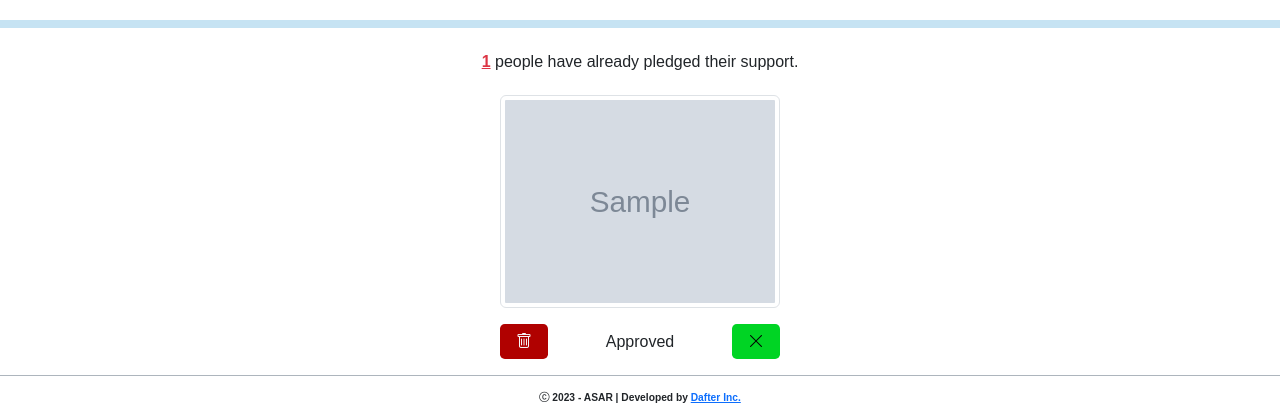
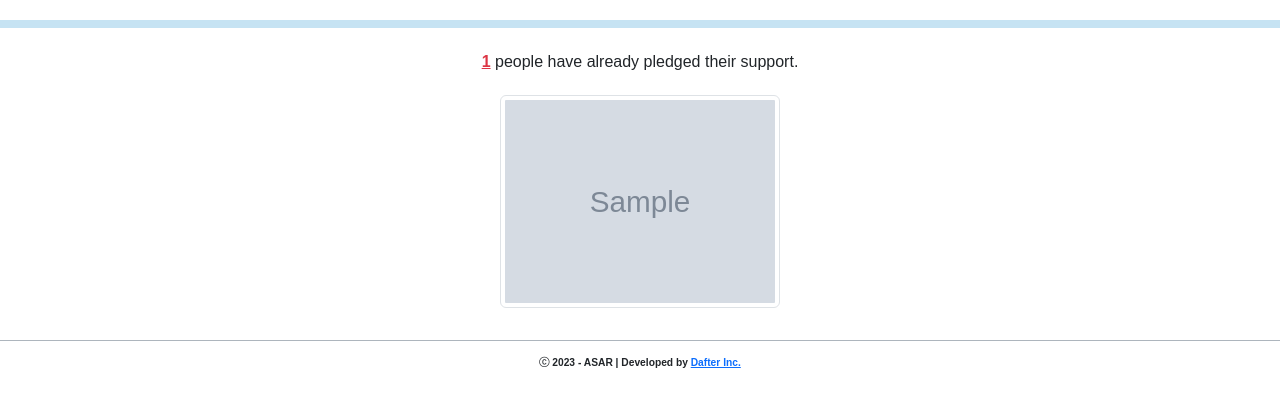
Before and after one commit to LoisaKitakaya/asar, a Flask app: template templates/index.html in a window 1280 px wide. Shown: the part 804-1224 px from the top of the page. After the commit the page ends 1172 px from the top, so only its background shows below. Run offline with Flask 3, Linux system fonts and the light colour scheme; a user stored in the database is signed in; tables that the repository leaves empty hold one stand-in row (values such as "Sample post"); the template is opened without the code that fills it: values that come from a table or form of the project are taken from there, most other values are stand-ins (such as "Sample title", 1, 10 or a date in 2020); grey boxes marked "Sample" are stand-in pictures.

Commit message:
minor changes

```diff
--- a/templates/index.html
+++ b/templates/index.html
@@ -99,91 +99,11 @@
   people have already pledged their support.
 </p>
 <!--  -->
-{% endif %} {% if images %}
+{% endif %}
+<!--  -->
+{% if images %}
 <!--  -->
 <div class="d-flex justify-content-center align-items-center flex-wrap">
-  {% if current_user.is_authenticated %}
-  <!--  -->
-  {% for image in images %}
-  <!--  -->
-  {% if image.approved %}
-  <div class="mb-3">
-    <img
-      src="{{ image.image_url }}"
-      alt="Image {{ image.id }}"
-      height="350"
-      width="280"
-      class="mx-2 mb-3 img-fluid img-thumbnail rounded"
-      id="display-img"
-    />
-    <div class="img-btn">
-      <form action="/images/delete/{{ image.id }}/" method="POST">
-        <button
-          class="delete-btn"
-          data-bs-toggle="tooltip"
-          data-bs-placement="top"
-          data-bs-title="Delete"
-          type="submit"
-        >
-          <i class="bi bi-trash"></i>
-        </button>
-      </form>
-      <span>Approved</span>
-      <form action="/images/disapprove/{{ image.id }}/" method="POST">
-        <button
-          class="approve-btn"
-          data-bs-toggle="tooltip"
-          data-bs-placement="top"
-          data-bs-title="Disapprove"
-        >
-          <i class="bi bi-x-lg"></i>
-        </button>
-      </form>
-    </div>
-  </div>
-  <!--  -->
-  {% else %}
-  <!--  -->
-  <div class="mb-3">
-    <img
-      src="{{ image.image_url }}"
-      alt="Image {{ image.id }}"
-      height="350"
-      width="280"
-      class="mx-2 mb-3 img-fluid img-thumbnail rounded"
-      id="display-img"
-    />
-    <div class="img-btn">
-      <form action="/images/delete/{{ image.id }}/" method="POST">
-        <button
-          class="delete-btn"
-          data-bs-toggle="tooltip"
-          data-bs-placement="top"
-          data-bs-title="Delete"
-          type="submit"
-        >
-          <i class="bi bi-trash"></i>
-        </button>
-      </form>
-      <span>Disapproved</span>
-      <form action="/images/approve/{{ image.id }}/" method="POST">
-        <button
-          class="approve-btn"
-          data-bs-toggle="tooltip"
-          data-bs-placement="top"
-          data-bs-title="Approve"
-        >
-          <i class="bi bi-check-lg"></i>
-        </button>
-      </form>
-    </div>
-  </div>
-  <!--  -->
-  {% endif %}
-  <!--  -->
-  {% endfor %}
-  <!--  -->
-  {% else %}
   <!--  -->
   {% for image in images %}
   <!--  -->
@@ -203,8 +123,6 @@
   <!--  -->
   {% endfor %}
   <!--  -->
-  <!--  -->
-  {% endif %}
 </div>
 <!--  -->
 
```
